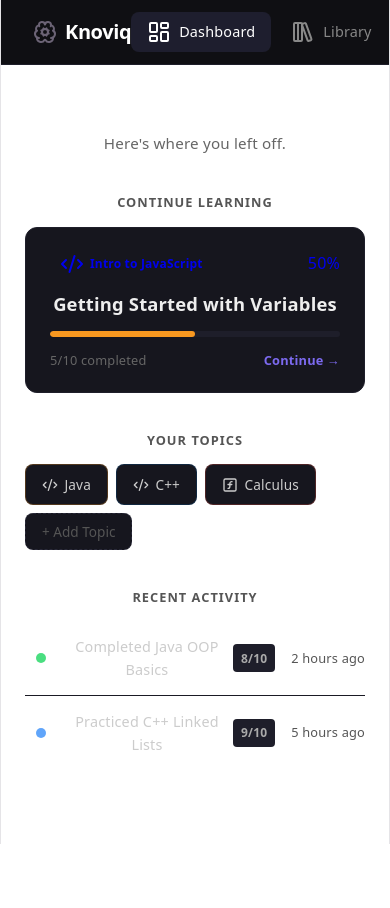
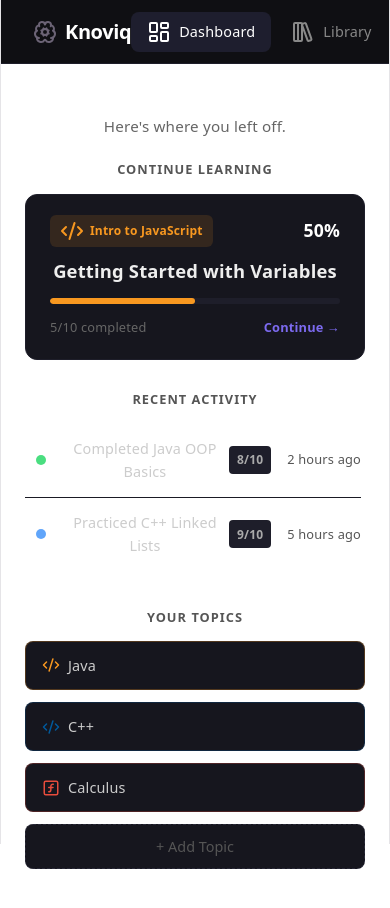
Before and after one commit to JairusCollantes/knoviq, a React (Vite) app: page /dashboard in a window 390 px wide. Shown: the top 908 px of the page. Before the commit the page ends 844 px from the top, so only its background shows below. Built offline with nearby package versions, Linux system fonts and the light colour scheme.

Commit message:
Refactor Dashboard layout and styling; enhance responsiveness and structure

```diff
--- a/src/components/Navbar.css
+++ b/src/components/Navbar.css
@@ -4,6 +4,9 @@
   justify-content: space-between;
   padding: 0 2rem;
   height: 64px;
+  flex-shrink: 0;           /* <-- don't let flex steal its height */
+  width: 100%;              /* <-- stretch full width */
+  box-sizing: border-box;   /* <-- padding stays inside the 100% */
   background: #0f0f13;
   border-bottom: 1px solid #1e1e2a;
   position: sticky;
--- a/src/pages/Dashboard.css
+++ b/src/pages/Dashboard.css
@@ -1,7 +1,48 @@
+html,
+body,
+#root {
+  height: 100%;
+  width: 100%;
+  margin: 0;
+  padding: 0;
+}
+
+#root > * {
+  width: 100%;
+}
+
 .dashboard {
-  max-width: 720px;
-  margin: 0 auto;
-  padding: 2.5rem 1.5rem 4rem;
+  flex: 1;
+  width: 100%;
+  max-width: none;
+  margin: 0;
+  min-height: 0;
+  box-sizing: border-box;
+  display: flex;
+  flex-direction: column;
+  padding: 2rem;
+  overflow: hidden;
+}
+
+.dash-grid {
+  flex: 1;
+  display: grid;
+  grid-template-columns: minmax(0, 1fr) minmax(280px, 360px);
+  gap: 2rem;
+  min-height: 0;
+  width: 100%;
+}
+
+.dash-col {
+  display: flex;
+  flex-direction: column;
+  min-height: 0;
+  min-width: 0;
+}
+
+.dash-header {
+  flex-shrink: 0;
+  margin-bottom: 1.5rem;
 }
 
 .dash-header h1 {
@@ -17,8 +58,31 @@
   margin: 0;
 }
 
+.dash-grid {
+  flex: 1;
+  display: grid;
+  grid-template-columns: 1fr 320px;
+  gap: 2rem;
+  min-height: 0;
+}
+
+.dash-col {
+  display: flex;
+  flex-direction: column;
+  min-height: 0;
+}
+
+.dash-col-main {
+  gap: 2rem;
+  overflow: hidden;
+}
+
+.dash-col-side {
+  gap: 1.5rem;
+}
+
 .dash-section {
-  margin-top: 2.5rem;
+  margin-top: 0;
 }
 
 .section-title {
@@ -30,7 +94,13 @@
   margin: 0 0 1rem;
 }
 
-/* Continue Card */
+.dash-section-fill {
+  flex: 1;
+  display: flex;
+  flex-direction: column;
+  min-height: 0;
+}
+
 .continue-card {
   display: block;
   background: #16161e;
@@ -108,62 +178,13 @@
   font-weight: 600;
 }
 
-/* Topics */
-.topics-row {
-  display: flex;
-  flex-wrap: wrap;
-  gap: 0.5rem;
-}
-
-.topic-chip {
-  display: flex;
-  align-items: center;
-  gap: 0.4rem;
-  padding: 0.5rem 1rem;
-  border-radius: 8px;
-  border: 1px solid #2a2a3a;
-  background: #16161e;
-  color: #ccc;
-  font-size: 0.85rem;
-  font-weight: 500;
-  text-decoration: none;
-  transition: all 0.2s;
-  cursor: pointer;
-}
-
-.topic-chip:hover {
-  background: #1e1e2a;
-  color: #fff;
-}
-
-.topic-chip-icon {
-  display: inline-flex;
-  align-items: center;
-  justify-content: center;
-  line-height: 0;
-}
-
-.topic-chip-icon svg {
-  width: 16px;
-  height: 16px;
-}
-
-.add-topic {
-  border-style: dashed;
-  color: #555;
-  font-family: inherit;
-}
-
-.add-topic:hover {
-  color: #888;
-  border-color: #444;
-}
-
-/* Activity */
 .activity-list {
+  flex: 1;
+  overflow-y: auto;
   display: flex;
   flex-direction: column;
   gap: 0;
+  padding-right: 4px;
 }
 
 .activity-item {
@@ -194,21 +215,10 @@
   background: #7c6aef;
 }
 
-.activity-dot.complete {
-  background: #4ade80;
-}
-
-.activity-dot.practice {
-  background: #60a5fa;
-}
-
-.activity-dot.start {
-  background: #fbbf24;
-}
-
-.activity-dot.review {
-  background: #a78bfa;
-}
+.activity-dot.complete { background: #4ade80; }
+.activity-dot.practice { background: #60a5fa; }
+.activity-dot.start    { background: #fbbf24; }
+.activity-dot.review   { background: #a78bfa; }
 
 .activity-content {
   flex: 1;
@@ -236,3 +246,87 @@
   font-size: 0.8rem;
   flex-shrink: 0;
 }
+
+.topics-list {
+  display: flex;
+  flex-direction: column;
+  gap: 0.75rem;
+}
+
+.topic-chip {
+  display: flex;
+  align-items: center;
+  gap: 0.5rem;
+  padding: 0.75rem 1rem;
+  border-radius: 8px;
+  border: 1px solid #2a2a3a;
+  background: #16161e;
+  color: #ccc;
+  font-size: 0.9rem;
+  font-weight: 500;
+  text-decoration: none;
+  transition: all 0.2s;
+  cursor: pointer;
+  width: 100%;
+  box-sizing: border-box;
+}
+
+.topic-chip:hover {
+  background: #1e1e2a;
+  color: #fff;
+}
+
+.topic-chip-icon {
+  display: inline-flex;
+  align-items: center;
+  justify-content: center;
+  line-height: 0;
+}
+
+.topic-chip-icon svg {
+  width: 18px;
+  height: 18px;
+}
+
+.topic-chip-name {
+  flex: 1;
+  text-align: left;
+}
+
+.add-topic {
+  border-style: dashed;
+  color: #555;
+  font-family: inherit;
+  justify-content: center;
+}
+
+.add-topic:hover {
+  color: #888;
+  border-color: #444;
+}
+
+@media (max-width: 768px) {
+  .dashboard {
+    height: auto;
+    min-height: 100vh;
+    overflow: auto;
+    padding: 1.5rem;
+  }
+
+  .dash-grid {
+    grid-template-columns: 1fr;
+    gap: 1.5rem;
+  }
+
+  .dash-col-main {
+    overflow: visible;
+  }
+
+  .activity-list {
+    overflow: visible;
+  }
+
+  .dash-section-fill {
+    flex: none;
+  }
+}
--- a/src/pages/Dashboard.jsx
+++ b/src/pages/Dashboard.jsx
@@ -9,7 +9,6 @@ const topics = [
 ];
 
 export default function Dashboard() {
-
   return (
     <div className="dashboard">
       <header className="dash-header">
@@ -17,20 +16,32 @@ export default function Dashboard() {
         <p className="dash-subtitle">Here's where you left off.</p>
       </header>
 
+      <div className="dash-grid">
+        <div className="dash-col dash-col-main">
           <section className="dash-section">
             <h2 className="section-title">Continue Learning</h2>
+
             <Link to="/learn/1" className="continue-card">
               <div className="continue-card-top">
-            <span className="topic-badge"
-            sytle={{ background: '#f8982022', color: '#f89820' }}>
+                <span
+                  className="topic-badge"
+                  style={{ background: '#f8982022', color: '#f89820' }}
+                >
                   <CodeXml />
-               Intro to JavaScript</span>
-            <span>50%</span>
+                  Intro to JavaScript
+                </span>
+                <span className="continue-pct">50%</span>
               </div>
+
               <h3 className="continue-title">Getting Started with Variables</h3>
+
               <div className="progress-bar-track">
-            <div className="progress-bar-fill" style={{ width: '50%', background: '#f89820' }} />
+                <div
+                  className="progress-bar-fill"
+                  style={{ width: '50%', background: '#f89820' }}
+                />
               </div>
+
               <div className="continue-meta">
                 <span>5/10 completed</span>
                 <span className="continue-btn">Continue →</span>
@@ -38,26 +49,7 @@ export default function Dashboard() {
             </Link>
           </section>
 
-      <section className="dash-section">
-        <h2 className="section-title">Your Topics</h2>
-        <div className="topics-row">
-          {topics.map((t) => (
-            <Link
-              key={t.id}
-              to="/library"
-              className="topic-chip"
-              style={{ borderColor: t.color + '44' }}
-            >
-              <span className="topic-chip-icon">{t.icon}</span>
-              {t.name}
-            </Link>
-          ))}
-          <button className="topic-chip add-topic">+ Add Topic</button>
-        </div>
-      </section>
-
-      {/* Recent Activity */}
-      <section className="dash-section">
+          <section className="dash-section dash-section-fill">
             <h2 className="section-title">Recent Activity</h2>
             <div className="activity-list">
               {[
@@ -66,9 +58,7 @@ export default function Dashboard() {
               ].map((a) => (
                 <div key={a.id} className="activity-item">
                   <div className="activity-dot-wrap">
-                <span
-                  className={`activity-dot ${a.type}`}
-                />
+                    <span className={`activity-dot ${a.type}`} />
                   </div>
                   <div className="activity-content">
                     <span className="activity-text">{a.text}</span>
@@ -80,5 +70,29 @@ export default function Dashboard() {
             </div>
           </section>
         </div>
+
+        <aside className="dash-col dash-col-side">
+          <section className="dash-section">
+            <h2 className="section-title">Your Topics</h2>
+            <div className="topics-list">
+              {topics.map((t) => (
+                <Link
+                  key={t.id}
+                  to="/library"
+                  className="topic-chip"
+                  style={{ borderColor: t.color + '44' }}
+                >
+                  <span className="topic-chip-icon" style={{ color: t.color }}>
+                    {t.icon}
+                  </span>
+                  <span className="topic-chip-name">{t.name}</span>
+                </Link>
+              ))}
+              <button className="topic-chip add-topic">+ Add Topic</button>
+            </div>
+          </section>
+        </aside>
+      </div>
+    </div>
   );
 }
```
Lines whose indentation alone changed are shown as unchanged.
